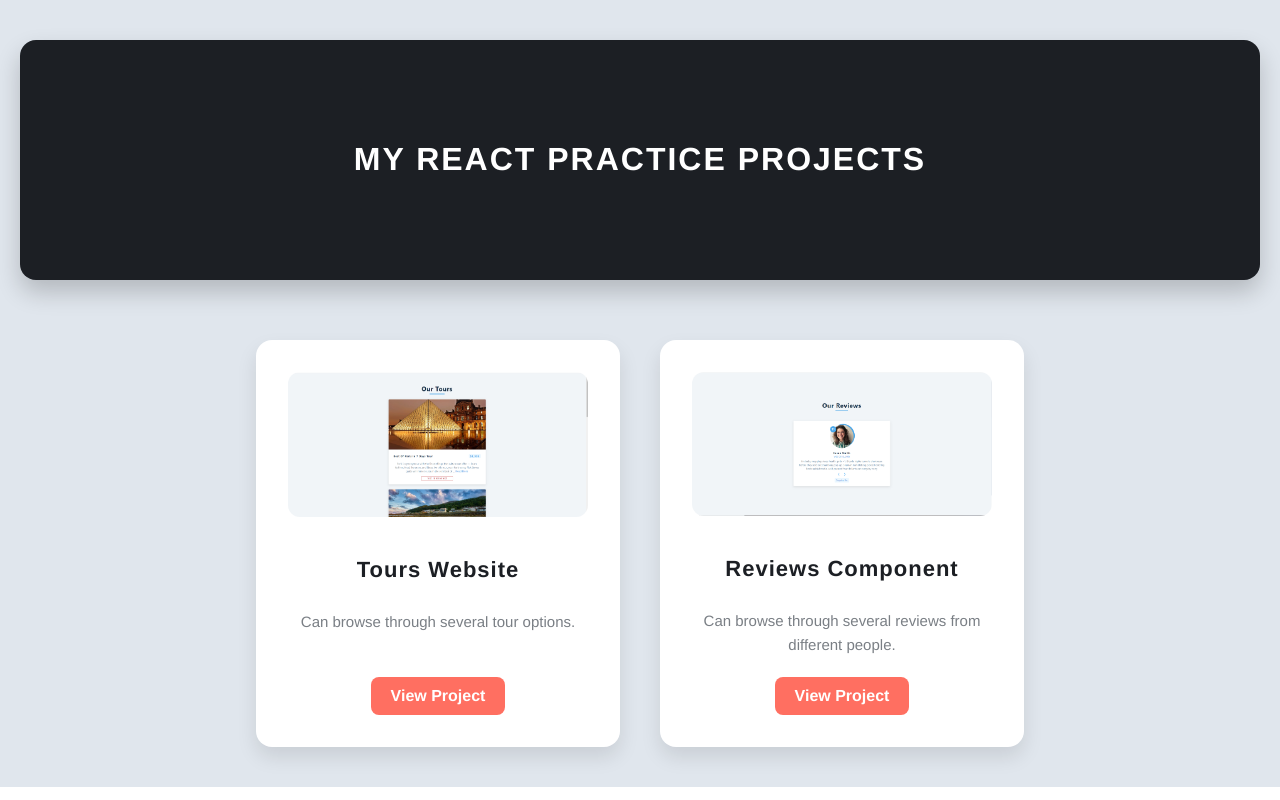
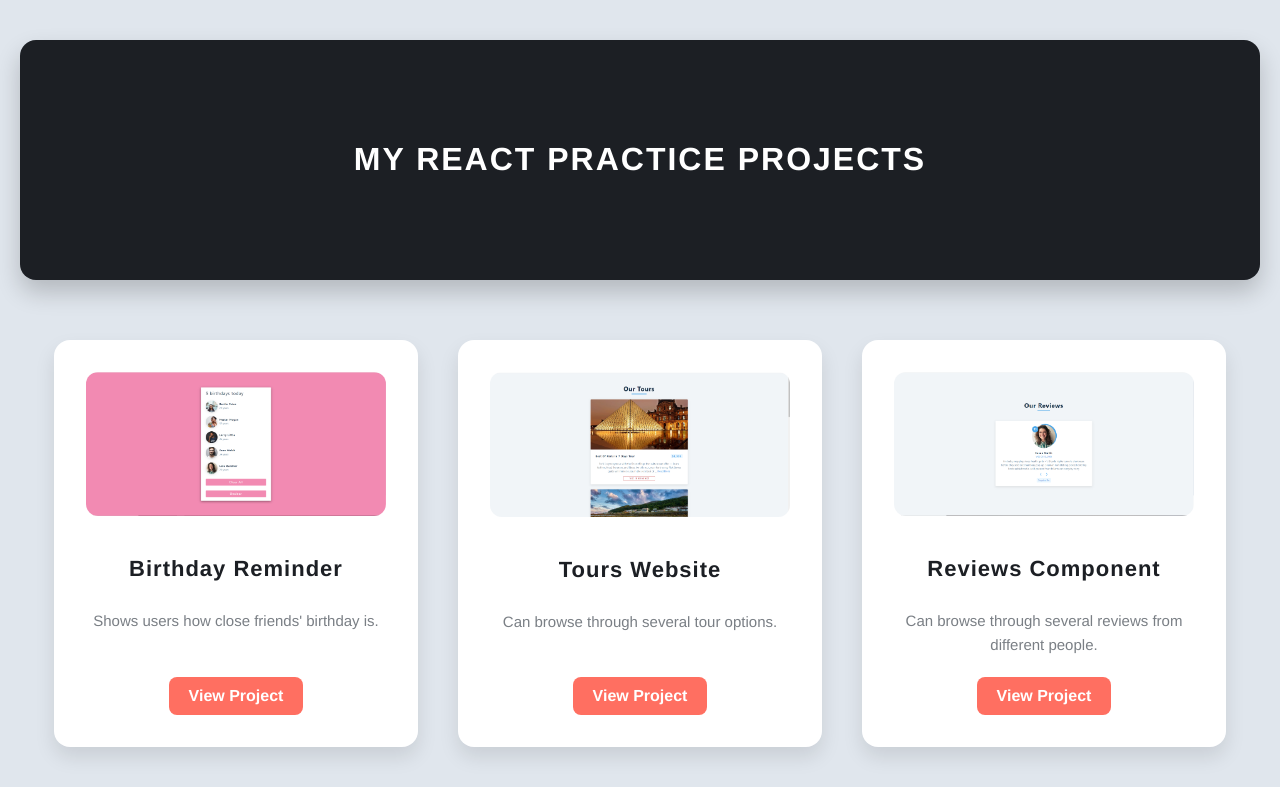
Before and after one commit to aarongurovich/React-Practice, a React (Create React App) app: page / in a window 1280 px wide. Built offline with nearby package versions, Linux system fonts and the light colour scheme.

Commit message:
added new project

```diff
--- a/public/index.html
+++ b/public/index.html
@@ -24,7 +24,7 @@
       work correctly both with client-side routing and a non-root public URL.
       Learn how to configure a non-root public URL by running `npm run build`.
     -->
-    <title>My Projects</title>
+    <title>My React Projects</title>
   </head>
   <body>
     <noscript>You need to enable JavaScript to run this app.</noscript>
--- a/src/components/ProjectList.js
+++ b/src/components/ProjectList.js
@@ -4,6 +4,13 @@ import ProjectCard from './ProjectCard';
 
 
 const projects = [
+  {
+    title: 'Birthday Reminder',
+    description: "Shows users how close friends' birthday is.",
+    link: 'https://birthday-reminder-4nh.pages.dev/',
+    image: './assets/images/birthday.PNG',
+  },
+
   {
     title: 'Tours Website',
     description: 'Can browse through several tour options.',
@@ -13,7 +20,7 @@ const projects = [
   {
     title: 'Reviews Component',
     description: 'Can browse through several reviews from different people.',
-    link: 'https://c5fd88fa.reviews-bvb.pages.dev/',
+    link: 'https://reviews-bvb.pages.dev/',
     image: './assets/images/reviews.PNG',
   },
 
```
Also changed, not shown: public/assets/images/birthday.PNG (added).
